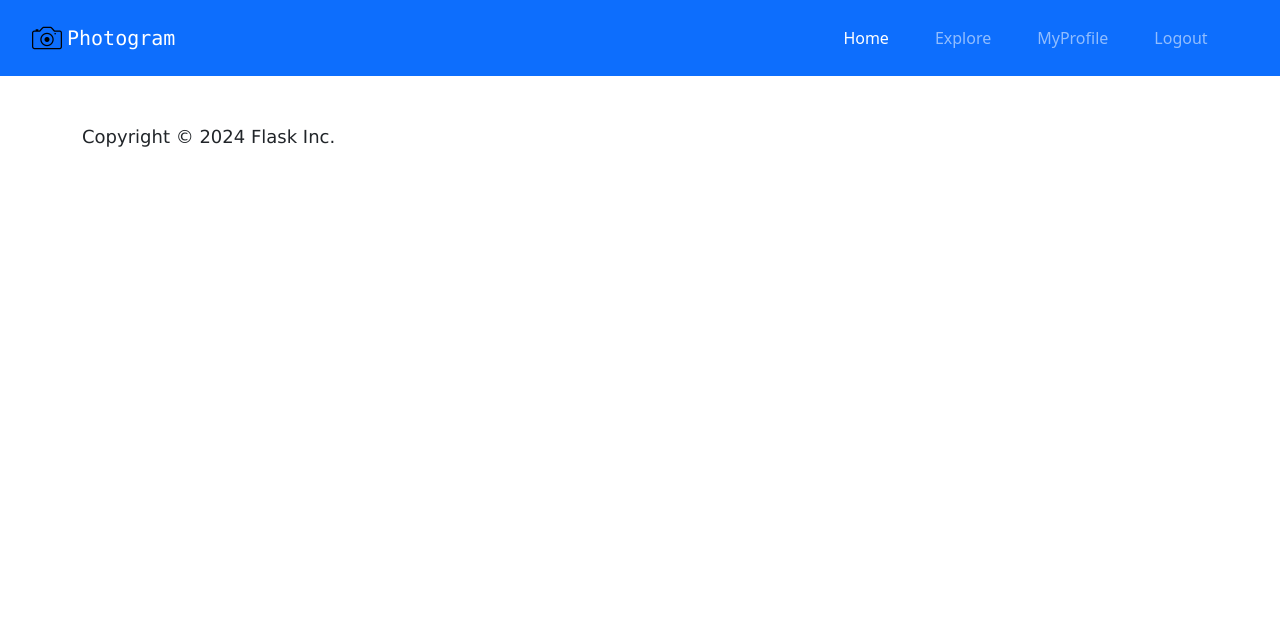
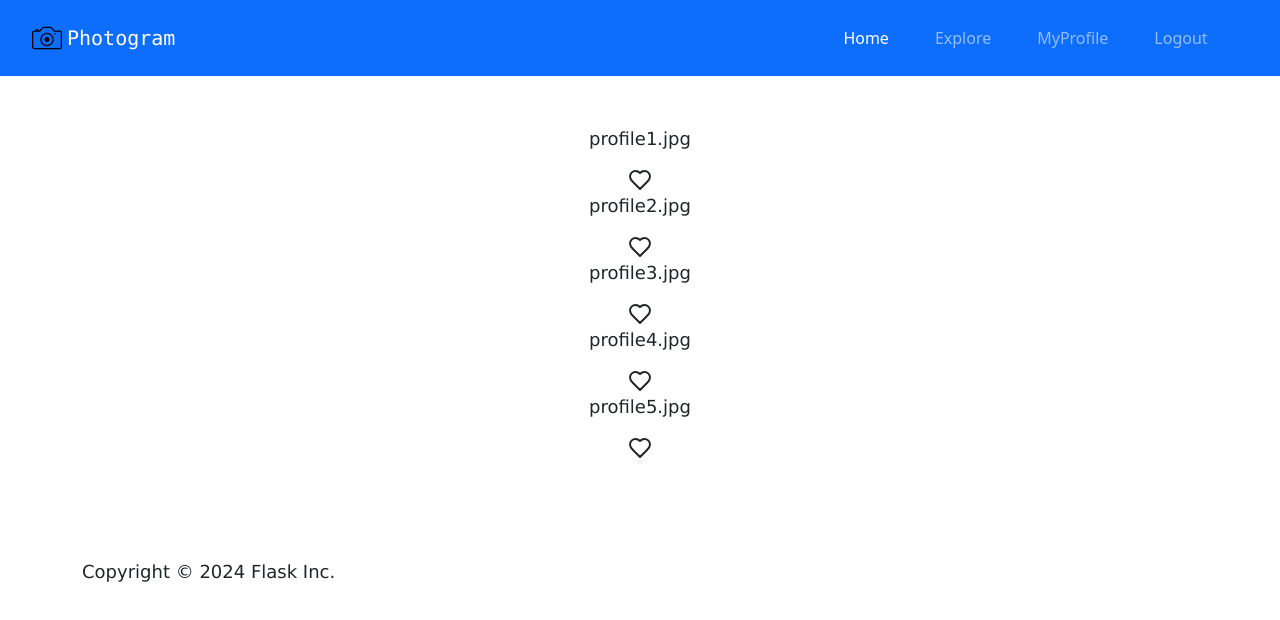
Before and after one commit to e277/info3180-project2, a Vue app: page /explore in a window 1280 px wide. Shown: the top 620 px of the page. Built offline with nearby package versions, Linux system fonts and the light colour scheme.

Commit message:
initial explore page changes

```diff
--- a/package.json
+++ b/package.json
@@ -8,6 +8,7 @@
   },
   "dependencies": {
     "bootstrap": "^5.3.3",
+    "lucide-vue-next": "^0.372.0",
     "vue": "^3.2.47",
     "vue-router": "^4.1.6"
   },
--- a/src/components/AppHeader.vue
+++ b/src/components/AppHeader.vue
@@ -10,7 +10,7 @@
               <RouterLink to="/" class="nav-link active">Home</RouterLink>
             </li>
             <li class="nav-item">
-              <RouterLink class="nav-link" to="/">Explore</RouterLink>
+              <RouterLink class="nav-link" to="/explore">Explore</RouterLink>
             </li>
             <li class="nav-item">
               <RouterLink class="nav-link" to="/">MyProfile</RouterLink>
--- /dev/null
+++ b/src/components/FeedPost.vue
@@ -0,0 +1,38 @@
+<script setup>
+
+import { ref } from "vue";
+import { Heart } from 'lucide-vue-next';
+
+defineProps([
+  "profilePic",
+  "username",
+  "photo",
+  "caption",
+  "likes",
+  "date"
+]);
+
+</script>
+
+<template>
+    <div>
+
+        <p>
+        {{profilePic}}
+        {{username}}
+        {{photo}}
+        {{caption}}
+        {{likes}}
+        {{date}}
+        </p>
+    </div>
+
+    <Heart />
+
+</template>
+
+<style>
+
+
+
+</style>
--- a/src/router/index.js
+++ b/src/router/index.js
@@ -4,6 +4,7 @@ import RegisterUser from '../components/RegisterUser.vue'
 import LoginUser from '../components/LoginUser.vue'
 import LogoutUser from '../components/LogoutUser.vue'
 import AddNewPostView from '../views/AddNewPostView.vue';
+import ExploreView from '../views/ExploreView.vue';
 
 const router = createRouter({
   history: createWebHistory(import.meta.env.BASE_URL),
@@ -41,6 +42,11 @@ const router = createRouter({
       name: 'AddNewPostView',
       component: AddNewPostView,
     },
+    {
+      path:'/explore',
+      name: 'ExploreView',
+      component: ExploreView,
+    },
   ]
 })
 
--- /dev/null
+++ b/src/views/ExploreView.vue
@@ -0,0 +1,27 @@
+<script setup>
+import { ref } from "vue";
+import FeedPost from "../components/FeedPost.vue";
+
+
+</script>
+
+<template>
+    <div class="pageWrapper">
+
+        <FeedPost :profilePic="`profile${index}.jpg`"  v-for="index in 5" :key="index"/>
+    </div>
+
+</template>
+
+<style>
+
+.pageWrapper{
+    padding: 50px 30px;
+    width: 100vw;
+    display: flex;
+    justify-content: center;
+    align-items: center;
+    flex-direction: column;
+}
+
+</style>
```
Also changed, not shown: 2 other files (tests, documents, lock files or other folders).
